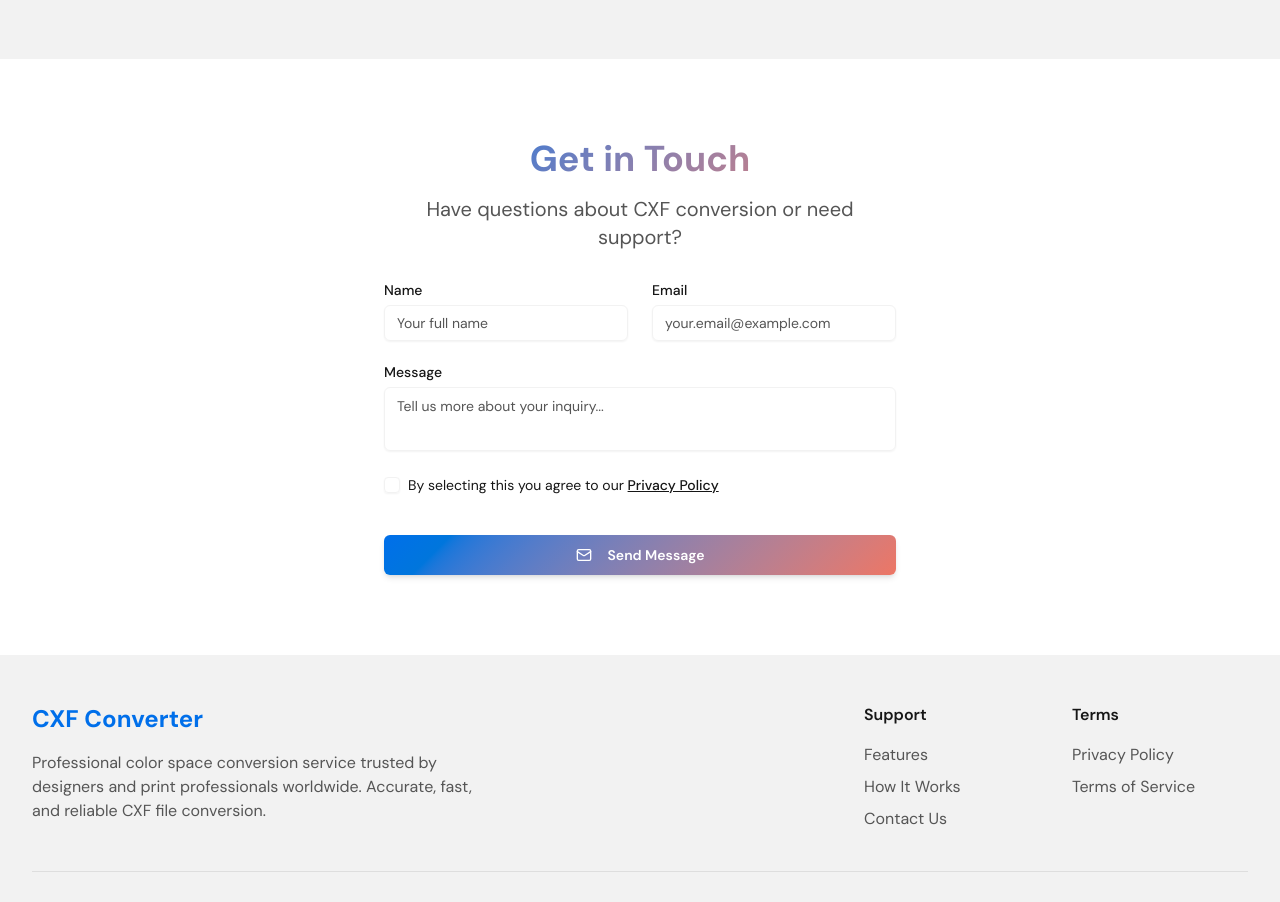
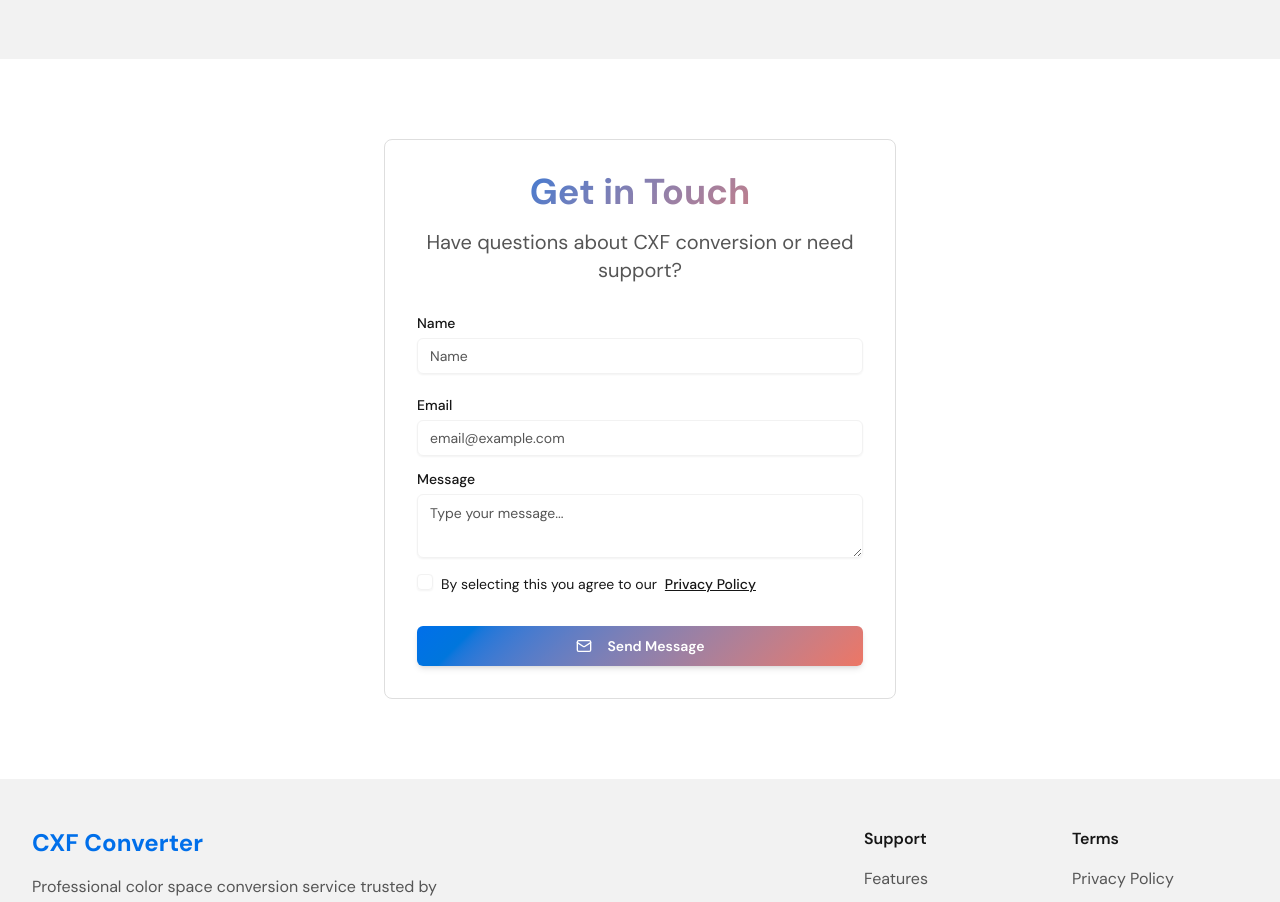
Before and after one commit to s1avvo/cxf-converter, a Next.js app: page / in a window 1280 px wide. Shown: the part 2720-3622 px from the top of the page. Built offline with nearby package versions, Linux system fonts and the light colour scheme.

Commit message:
feat: implement the form handling, and some form enhance

```diff
--- a/src/ui/contact-section.tsx
+++ b/src/ui/contact-section.tsx
@@ -1,86 +1,46 @@
 "use client";
 
 import { useActionState } from "react";
+import Link from "next/link";
 import { Button } from "@ui/shadcn/button";
 import { Input } from "@ui/shadcn/input";
 import { Textarea } from "@ui/shadcn/textarea";
 import { Label } from "@ui/shadcn/label";
 import { Checkbox } from "@ui/shadcn/checkbox";
-import { Mail, CheckCircle, AlertCircle } from "lucide-react";
-import Link from "next/link";
+import { Mail, CheckCircle, AlertCircle, CircleX } from "lucide-react";
 
-async function submitContactForm(prevState: any, formData: FormData) {
-	const name = formData.get("name") as string;
-	const email = formData.get("email") as string;
-	const message = formData.get("message") as string;
-	const agreeToPrivacy = formData.get("agreeToPrivacy") === "on";
+import { ContactFormData, submitContactForm } from "@/actions/submitContactForm";
 
-	// Validation
-	const errors: Record<string, string> = {};
-
-	if (!name || name.length < 2) {
-		errors.name = "Name must be at least 2 characters";
-	}
-
-	if (!email || !email.includes("@")) {
-		errors.email = "Please enter a valid email address";
-	}
-
-	if (!message || message.length < 10) {
-		errors.message = "Message must be at least 10 characters";
-	}
-
-	if (!agreeToPrivacy) {
-		errors.agreeToPrivacy = "You must agree to the privacy policy";
-	}
-
-	if (Object.keys(errors).length > 0) {
-		return {
-			success: false,
-			errors,
-			data: { name, email, message, agreeToPrivacy },
+export const initialData: ContactFormData = {
+	name: "",
+	email: "",
+	message: "",
+	privacy: false,
 };
-	}
-
-	// In a real app, you would send the email here
-	console.log("Contact form submitted:", { name, email, message, agreeToPrivacy });
-
-	return {
-		success: true,
-		message: "Thank you for your message! We'll get back to you soon.",
-		errors: {},
-		data: null,
-	};
-}
 
 export function ContactSection() {
 	const [state, formAction, isPending] = useActionState(submitContactForm, {
 		success: false,
-		errors: {},
-		data: null,
+		data: initialData,
+		errors: undefined,
 		message: "",
 	});
 
 	return (
 		<section id="contact" className="bg-background py-20">
 			<div className="mx-auto max-w-xl px-4 sm:px-6 lg:px-8">
-				<div className="border-border rounded-lg">
+				<div className="border-border rounded-lg border p-8">
 					<div className="mb-8 text-center">
-						<h2 className="gradient-text mb-4 text-3xl font-bold md:text-4xl">Get in Touch</h2>
+						<h2 id="contact-heading" className="gradient-text mb-4 text-3xl font-bold md:text-4xl">
+							Get in Touch
+						</h2>
 						<p className="text-muted-foreground mx-auto max-w-2xl text-xl">
 							Have questions about CXF conversion or need support?
 						</p>
 					</div>
 
-					{state.success && (
-						<div className="mx-auto mb-6 flex max-w-2xl items-center space-x-2 rounded-lg border border-green-200 bg-green-50 p-4">
-							<CheckCircle className="h-5 w-5 text-green-600" />
-							<p className="text-green-800">{state.message}</p>
-						</div>
-					)}
-
-					<form action={formAction} className="mx-auto max-w-2xl space-y-6">
-						<div className="grid grid-cols-1 gap-6 md:grid-cols-2">
+					<form action={formAction} className="space-y-4">
+						<div className="grid grid-cols-1 gap-6">
 							<div className="space-y-2">
 								<Label htmlFor="name" className="text-foreground font-medium">
 									Name
@@ -89,18 +49,19 @@ export function ContactSection() {
 									id="name"
 									name="name"
 									defaultValue={state.data?.name || ""}
-									placeholder="Your full name"
+									placeholder="Name"
 									className="border-muted focus:border-primary border transition-colors"
-									required
 									disabled={isPending}
+									aria-describedby={state.errors?.name ? "name-error" : undefined}
 								/>
 								{state.errors?.name && (
-									<div className="flex items-center space-x-1">
+									<div className="flex items-center space-x-1" id="name-error">
 										<AlertCircle className="h-4 w-4 text-red-500" />
-										<p className="text-sm text-red-500">{state.errors.name}</p>
+										<span className="text-sm text-red-500">{state.errors.name[0]}</span>
 									</div>
 								)}
 							</div>
+
 							<div className="space-y-2">
 								<Label htmlFor="email" className="text-foreground font-medium">
 									Email
@@ -108,17 +69,16 @@ export function ContactSection() {
 								<Input
 									id="email"
 									name="email"
-									type="email"
 									defaultValue={state.data?.email || ""}
-									placeholder="your.email@example.com"
+									placeholder="email@example.com"
 									className="border-muted focus:border-primary border transition-colors"
-									required
 									disabled={isPending}
+									aria-describedby={state.errors?.email ? "email-error" : undefined}
 								/>
 								{state.errors?.email && (
-									<div className="flex items-center space-x-1">
+									<div className="flex items-center space-x-1" id="email-error">
 										<AlertCircle className="h-4 w-4 text-red-500" />
-										<p className="text-sm text-red-500">{state.errors.email}</p>
+										<span className="text-sm text-red-500">{state.errors.email[0]}</span>
 									</div>
 								)}
 							</div>
@@ -132,46 +92,55 @@ export function ContactSection() {
 								id="message"
 								name="message"
 								defaultValue={state.data?.message || ""}
-								placeholder="Tell us more about your inquiry..."
+								placeholder="Type your message..."
 								rows={6}
-								className="border-muted focus:border-primary resize-none border transition-colors"
-								required
+								className="border-muted focus:border-primary border transition-colors"
 								disabled={isPending}
+								aria-describedby={state.errors?.message ? "message-error" : undefined}
 							/>
 							{state.errors?.message && (
-								<div className="flex items-center space-x-1">
+								<div className="flex items-center space-x-1" id="message-error">
 									<AlertCircle className="h-4 w-4 text-red-500" />
-									<p className="text-sm text-red-500">{state.errors.message}</p>
+									<span className="text-sm text-red-500">{state.errors.message[0]}</span>
 								</div>
 							)}
 						</div>
 
-						<div className="space-y-2">
-							<div className="flex items-center space-x-2">
+						<div className="flex items-start space-x-2">
 							<Checkbox
 								id="privacy"
-									name="agreeToPrivacy"
-									defaultChecked={state.data?.agreeToPrivacy || false}
-									required
+								name="privacy"
+								defaultChecked={state.data?.privacy || false}
 								disabled={isPending}
 								className="border-muted border"
 							/>
-								<Label htmlFor="privacy">
-									<p className="text-foreground text-sm font-normal">
+							<Label htmlFor="privacy" className="text-foreground text-sm font-normal">
 								By selecting this you agree to our{" "}
-										<Link href="#" className="inline-flex font-medium underline">
+								<Link href="#" className="font-medium underline">
 									Privacy Policy
 								</Link>
-									</p>
 							</Label>
 						</div>
-							{state.errors?.agreeToPrivacy && (
+						{state.errors?.privacy && (
 							<div className="flex items-center space-x-1">
 								<AlertCircle className="h-4 w-4 text-red-500" />
-									<p className="text-sm text-red-500">{state.errors.agreeToPrivacy}</p>
+								<span className="text-sm text-red-500">{state.errors.privacy[0]}</span>
 							</div>
 						)}
+
+						{state.success && (
+							<div className="mx-auto mb-6 flex max-w-2xl items-center space-x-2 rounded-lg border border-green-200 bg-green-50 p-4">
+								<CheckCircle className="h-5 w-5 text-green-600" />
+								<span className="text-green-800">{state.message}</span>
 							</div>
+						)}
+
+						{!state.success && state.message.length > 0 && (
+							<div className="mx-auto mb-6 flex max-w-2xl items-center space-x-2 rounded-lg border border-red-200 bg-red-50 p-4">
+								<CircleX className="h-5 w-5 text-red-500" />
+								<span className="text-red-500">{state.message}</span>
+							</div>
+						)}
 
 						<div className="pt-4">
 							<Button
@@ -179,6 +148,7 @@ export function ContactSection() {
 								size="lg"
 								className="gradient-primary gradient-primary-hover w-full font-semibold text-white shadow-md transition-all duration-300"
 								disabled={isPending}
+								aria-busy={isPending}
 							>
 								<Mail className="mr-2 h-5 w-5" />
 								{isPending ? "Sending..." : "Send Message"}
```
Lines whose indentation alone changed are shown as unchanged.
